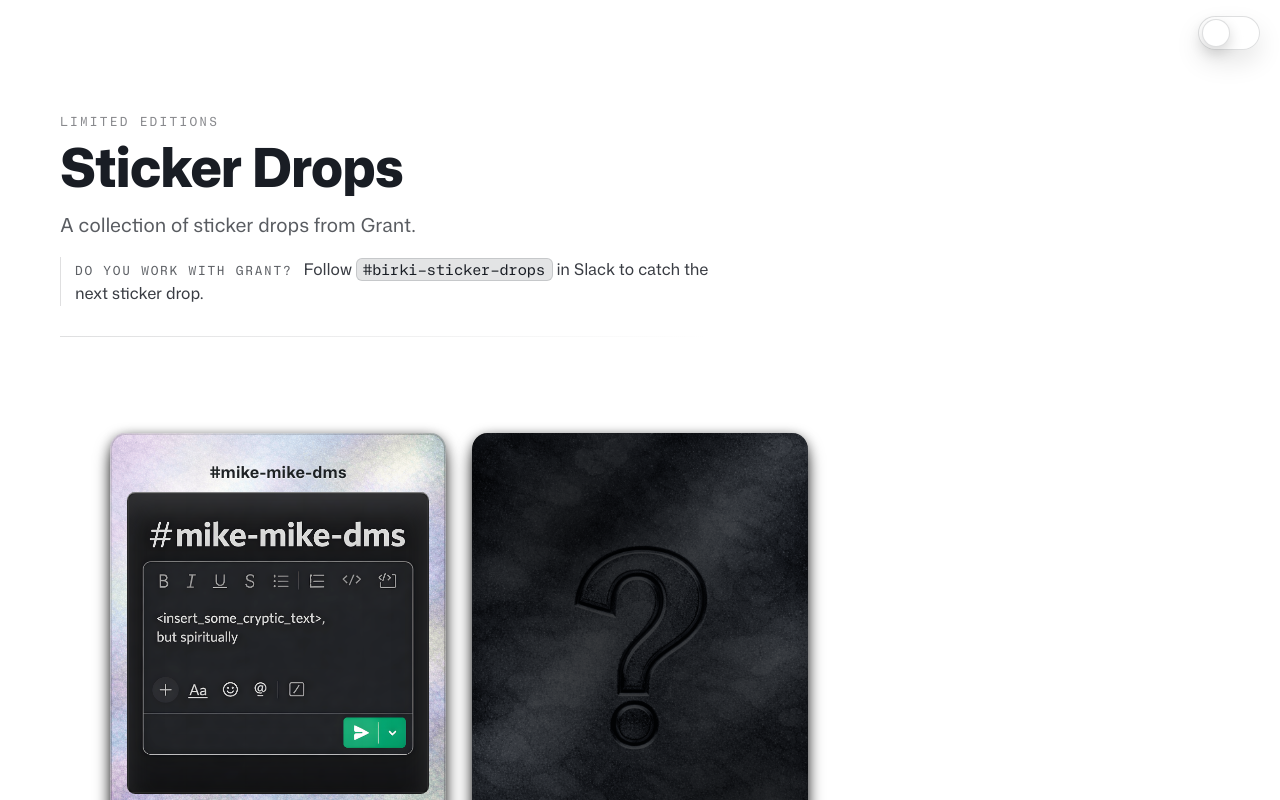
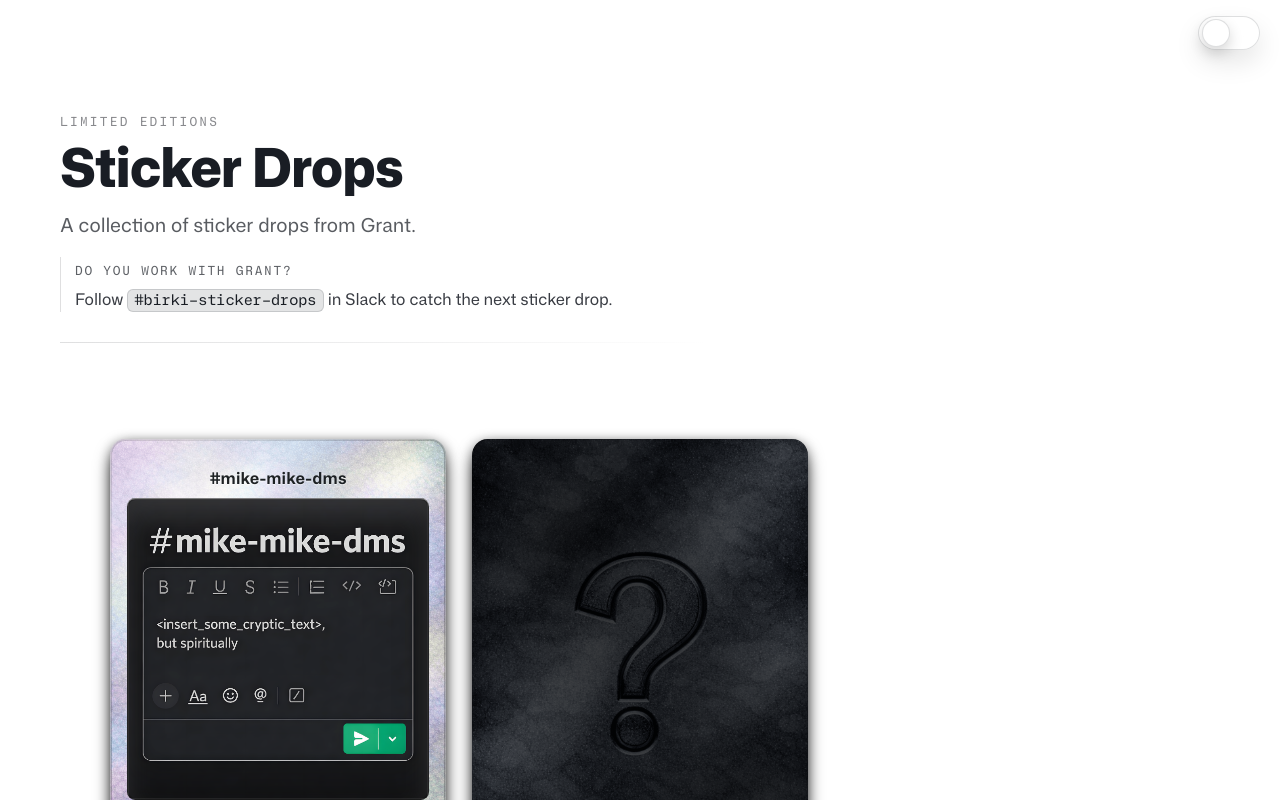
Before and after one commit to GrantBirki/stickers, a Svelte app: page / in a window 1280 px wide. Shown: the top 800 px of the page. Built offline with nearby package versions, Linux system fonts and the light colour scheme.

Commit message:
Enhance call-to-action styling; wrap Slack follow instruction in a new block for better readability

```diff
--- a/src/pages/Home.svelte
+++ b/src/pages/Home.svelte
@@ -96,8 +96,10 @@
     <p class="home__desc">A collection of sticker drops from Grant.</p>
     <p class="home__cta">
       <span class="home__cta-lead">Do you work with Grant?</span>
-      Follow <code class="inline-code">#birki-sticker-drops</code> in Slack to catch the next
-      sticker drop.
+      <span class="home__cta-body">
+        Follow <code class="inline-code">#birki-sticker-drops</code> in Slack to catch the next
+        sticker drop.
+      </span>
     </p>
     <div class="home__rule" aria-hidden="true"></div>
   </header>
@@ -216,6 +218,11 @@
     display: inline-block;
     margin-right: 0.45rem;
     vertical-align: baseline;
+  }
+
+  .home__cta-body {
+    display: block;
+    margin-top: 6px;
   }
 
   /* GitHub-esque inline code pill that stays readable in both themes. */
```
